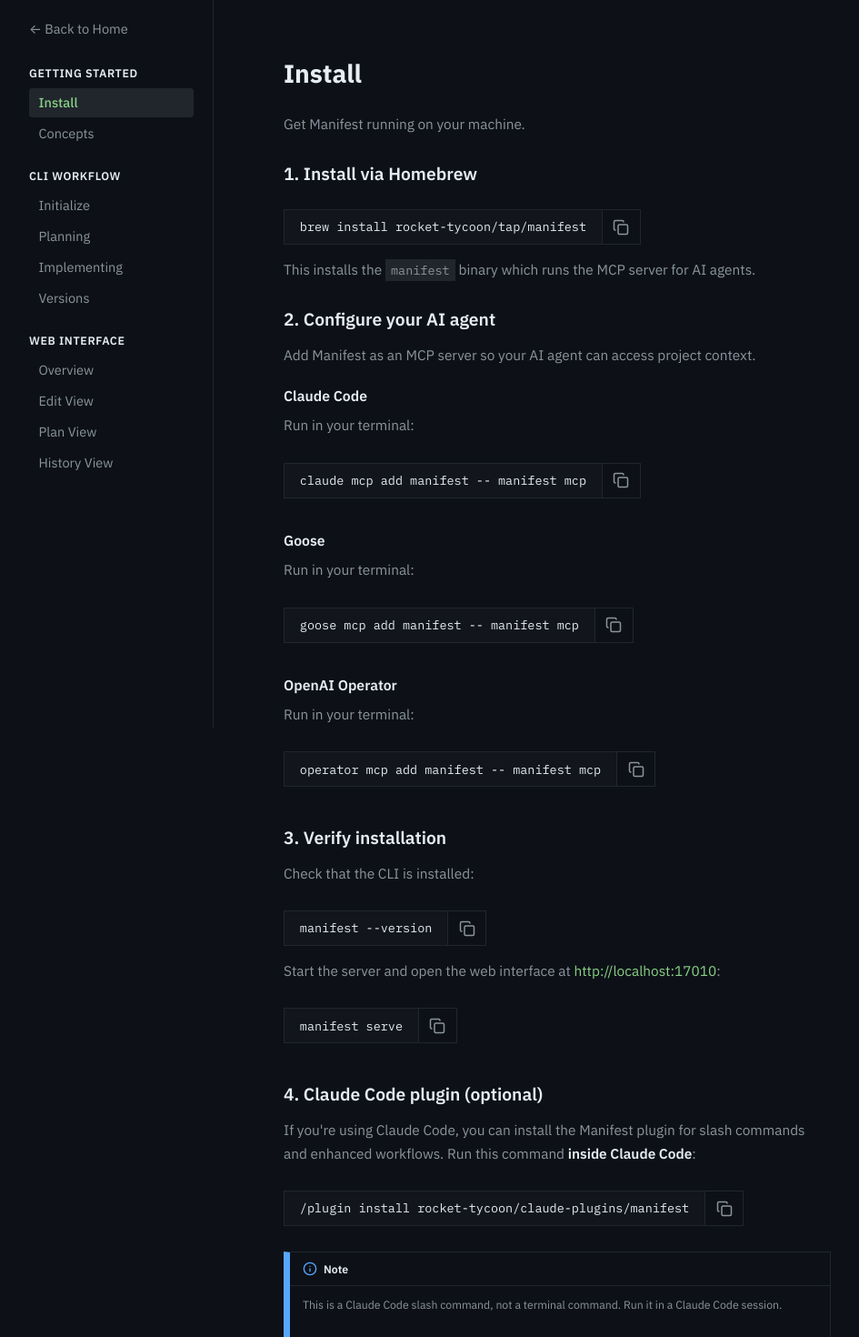
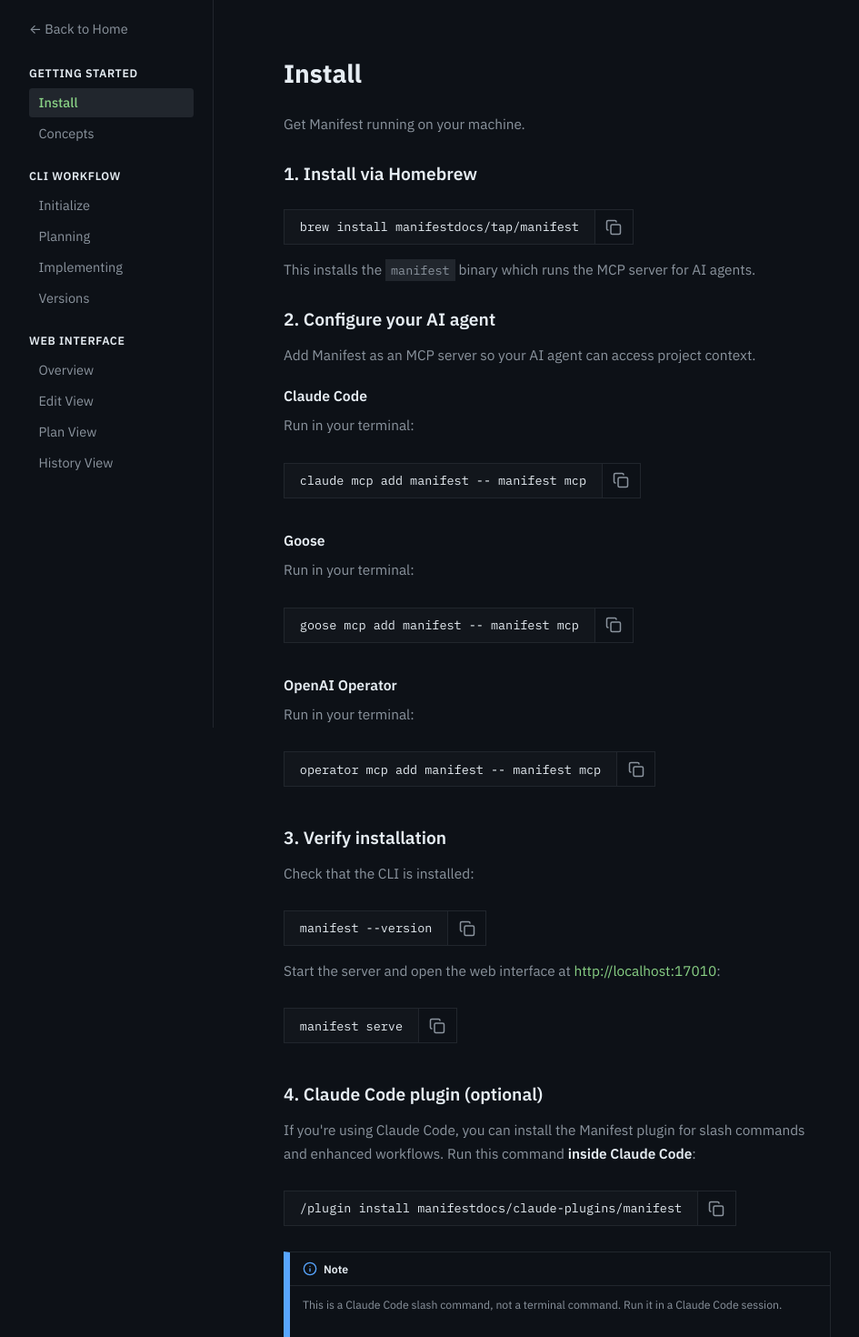
Before and after one commit to manifestdocs/manifest-web, a SvelteKit app: page /docs/getting-started in a window 1280 px wide. Shown: the top 1470 px of the page at 91% size, without its empty margins (85-1030 px from the left). Built offline with nearby package versions, Linux system fonts and the light colour scheme.

Commit message:
Update GitHub org from rocket-tycoon to manifestdocs

```diff
--- a/src/routes/docs/getting-started/+page.svelte
+++ b/src/routes/docs/getting-started/+page.svelte
@@ -13,7 +13,7 @@
 
 <h2>1. Install via Homebrew</h2>
 
-<CopyableCommand command="brew install rocket-tycoon/tap/manifest" />
+<CopyableCommand command="brew install manifestdocs/tap/manifest" />
 
 <p>
     This installs the <code>manifest</code> binary which runs the MCP server for AI
@@ -70,7 +70,7 @@
 </p>
 
 <CopyableCommand
-    command="/plugin install rocket-tycoon/claude-plugins/manifest"
+    command="/plugin install manifestdocs/claude-plugins/manifest"
 />
 
 <Admonition type="note">
```
